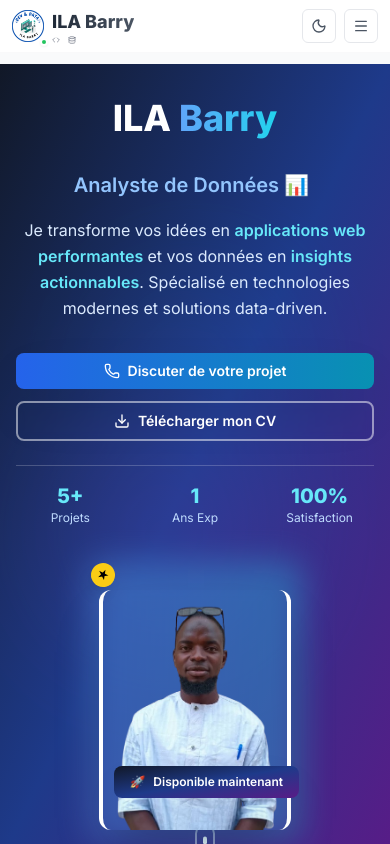
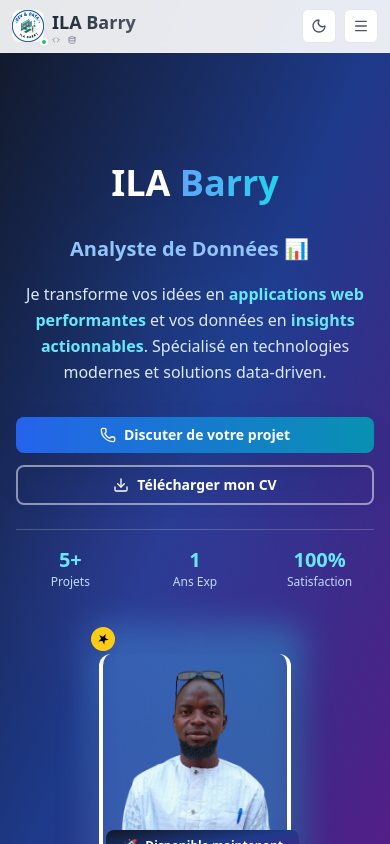
Before and after one commit to Ilabarry/portfolio-barry, a React (Vite) app: page / in a window 390 px wide. Shown: the top 844 px of the page. Built offline with nearby package versions, Linux system fonts and the light colour scheme.

Commit message:
gerer la responsive totale

```diff
--- a/src/components/Hero.jsx
+++ b/src/components/Hero.jsx
@@ -53,7 +53,7 @@ const Hero = () => {
         <div className="absolute bottom-1/4 right-1/4 w-64 h-64 md:w-96 md:h-96 bg-purple-500 rounded-full blur-3xl"></div>
       </motion.div>
 
-      <div className="container mx-auto px-4 sm:px-6 py-8 sm:py-12 md:py-14 relative z-10">
+      <div className="container mt-32 mx-auto px-4 sm:px-6 py-8 sm:py-12 md:py-14 relative z-10">
         <div className="flex flex-col lg:flex-row items-center justify-between gap-6 sm:gap-8 md:gap-12">
 
           {/* Colonne texte animée */}
--- a/src/index.css
+++ b/src/index.css
@@ -2,157 +2,3 @@
 @tailwind base;
 @tailwind components;
 @tailwind utilities;
-
-@layer base {
-  html {
-    scroll-behavior: smooth;
-    /* Empêche le débordement horizontal */
-    overflow-x: hidden;
-    width: 100%;
-  }
-
-  body {
-    font-family: 'Inter', system-ui, -apple-system, sans-serif;
-    @apply bg-gray-50 text-gray-900 pt-16;
-    /* Empêche le débordement horizontal */
-    /* overflow-x: hidden; */
-    width: 100%;
-    position: relative;
-  }
-
-  body.dark {
-    @apply bg-gray-900 text-gray-100;
-  }
-
-  /* Reset des marges et padding pour tous les éléments */
-  * {
-    box-sizing: border-box;
-  }
-
-  /* Assure que les images ne débordent pas */
-  img {
-    max-width: 100%;
-    height: auto;
-  }
-}
-
-@layer components {
-  /* Container global pour éviter les débordements */
-  .container {
-    @apply mx-auto px-4 sm:px-6;
-    max-width: 100%;
-  }
-
-  .card-pro {
-    @apply bg-white border border-gray-200 rounded-2xl p-6 shadow-lg flex flex-col transition-all duration-300;
-    /* Empêche le débordement */
-    max-width: 100%;
-  }
-
-  .card-pro:hover {
-    @apply -translate-y-1 shadow-xl;
-  }
-
-  .dark .card-pro {
-    @apply bg-gray-800 border-gray-700;
-  }
-
-  .icon-wrap {
-    @apply w-14 h-14 rounded-2xl bg-blue-100 text-blue-600 flex items-center justify-center text-xl mb-3;
-  }
-
-  .dark .icon-wrap {
-    @apply bg-blue-900/30 text-blue-400;
-  }
-
-  .btn-social {
-    @apply w-10 h-10 rounded-full bg-white/20 border border-white/35 text-white flex items-center justify-center transition-all duration-200;
-  }
-
-  .btn-social:hover {
-    @apply -translate-y-0.5 bg-white/35;
-  }
-
-  .badge-tech {
-    @apply inline-block text-xs px-2 py-1 rounded-full bg-blue-100 text-blue-600 mr-1 mb-1;
-  }
-
-  .dark .badge-tech {
-    @apply bg-blue-900/30 text-blue-300;
-  }
-
-  .list-checked {
-    @apply list-none pl-0;
-  }
-
-  .list-checked li {
-    @apply pl-6 relative mb-2;
-  }
-
-  .list-checked li:before {
-    content: "✓";
-    @apply absolute left-0 text-blue-600 font-bold;
-  }
-
-  /* Classes utilitaires pour les sections */
-  .section-pad {
-    @apply py-20;
-  }
-
-  .bg-soft {
-    @apply bg-blue-50;
-  }
-
-  .dark .bg-soft {
-    @apply bg-gray-800;
-  }
-
-  .section-title {
-    @apply text-3xl md:text-4xl font-black mb-6 text-blue-600 text-center;
-  }
-
-  .text-muted {
-    @apply text-gray-600;
-  }
-
-  .dark .text-muted {
-    @apply text-gray-400;
-  }
-
-  @keyframes scale-in {
-    0% {
-      opacity: 0;
-      transform: scale(0.8);
-    }
-    100% {
-      opacity: 1;
-      transform: scale(1);
-    }
-  }
-
-  .animate-scale-in {
-    animation: scale-in 0.3s ease-out;
-  }
-
-  /* Correction spécifique pour les débordements mobiles */
-  .mobile-overflow-fix {
-    @apply overflow-hidden;
-  }
-
-  /* Force le word-break pour les longs textes */
-  .break-words {
-    word-wrap: break-word;
-    overflow-wrap: break-word;
-  }
-}
-
-@layer utilities {
-  /* Utilities pour gérer les débordements */
-  .max-w-screen {
-    max-width: 100vw;
-  }
-
-  .min-w-0 {
-    min-width: 0;
-  }
-}
```
